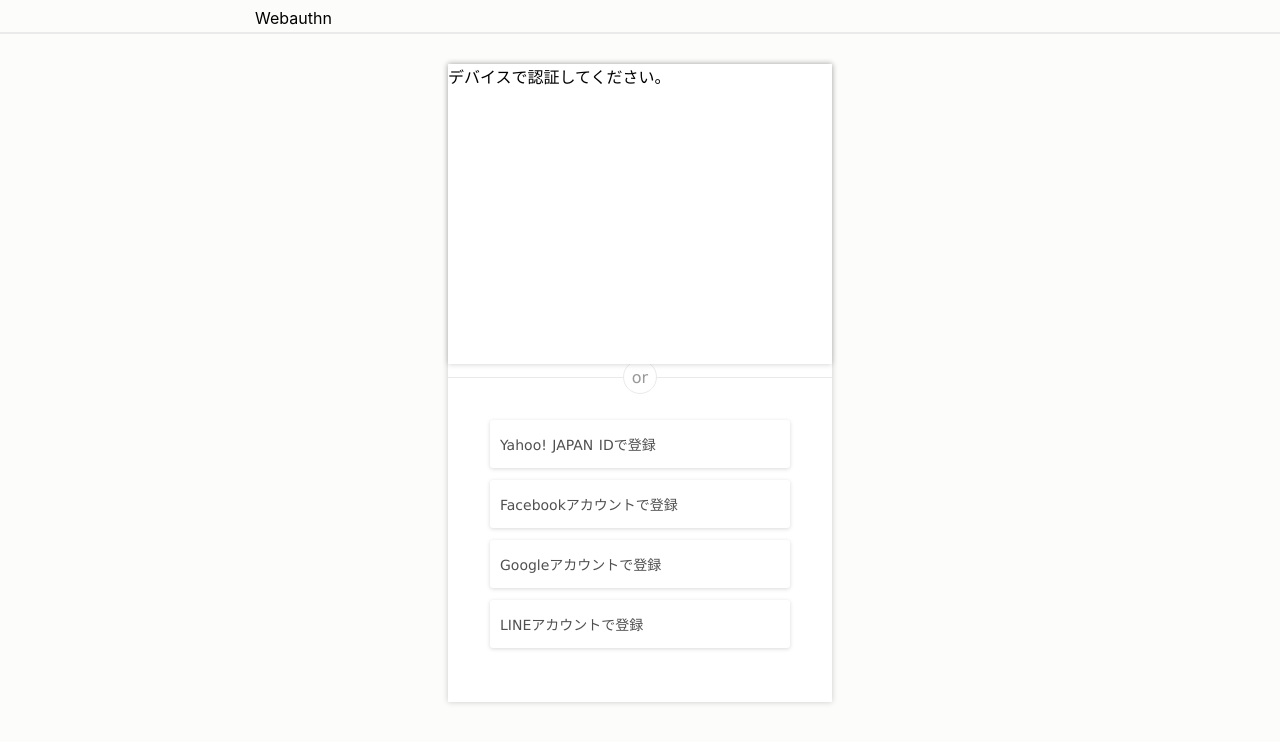
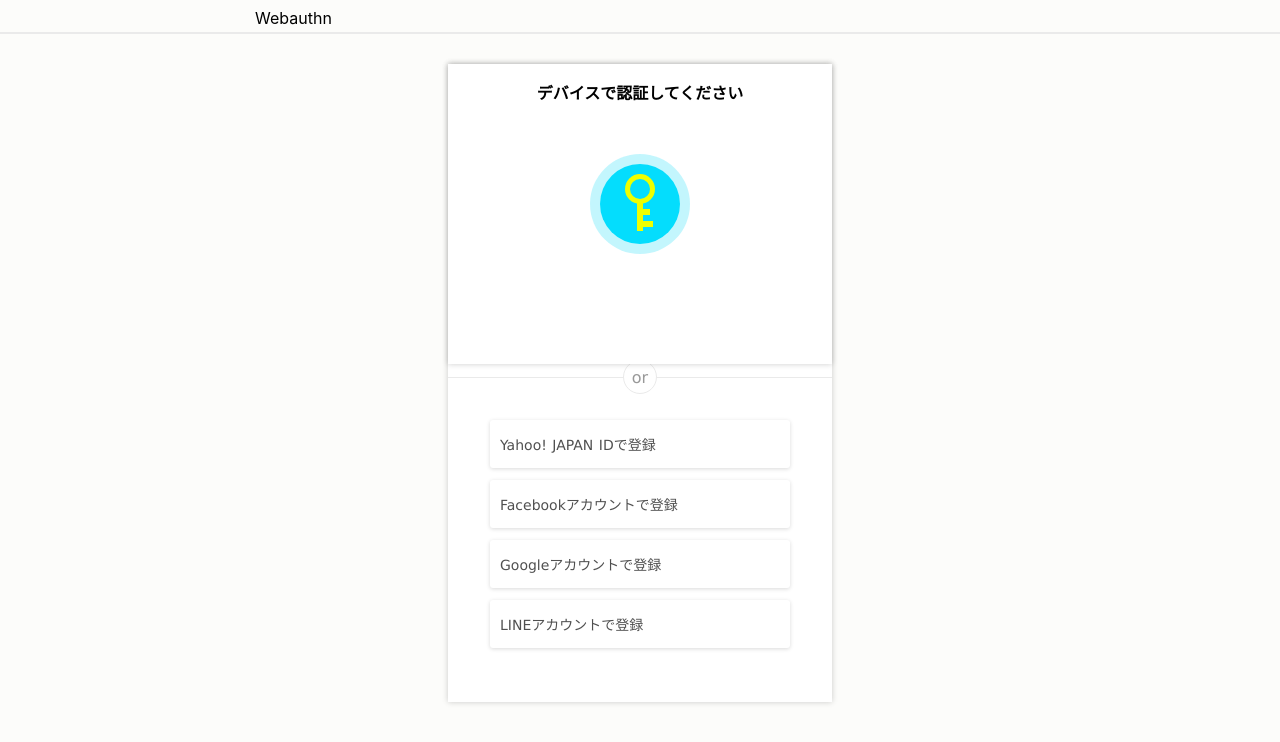
Before and after one commit to kadotami/webauthn, a Nuxt app in the folder vue/: page /registration in a window 1280 px wide. Shown: the top 742 px of the page. Built offline with nearby package versions, Linux system fonts and the light colour scheme.

Commit message:
add icon animation

```diff
--- a/vue/components/KeyTouch.vue
+++ b/vue/components/KeyTouch.vue
@@ -1,8 +1,15 @@
 <template lang="pug">
   .key-touch
     .popup(v-show="display")
-      p デバイスで認証してください。
+      h1 デバイスで認証してください
       .key-image
+        span.ring
+        .key
+          .key-ring
+            .hale
+          .key-block
+            .bar
+            .bar.bar-bottom
 </template>
 
 <script>
@@ -15,6 +22,8 @@ export default {
 
 <style lang="scss" scoped>
   $bg_color: #fff;
+  $ring_color: #04DDFD;
+  $key_color: #ef0;
   .popup {
     position: absolute;
     width: 30%;
@@ -24,5 +33,79 @@ export default {
     background: $bg_color;
     box-sizing: border-box;
     z-index: 100;
+
+    h1 {
+      margin: 16px 0;
+      text-align: center;
+      font-size: 16px;
+    }
+
+    .key-image {
+      position: relative;
+      display: block;
+      width: 80px;
+      height: 80px;
+      margin: 60px auto;
+      border-radius: 50%;
+      background: $ring_color;
+
+      .ring {
+        background: rgba(181, 244, 253, 0.8);
+        position: absolute;
+        z-index:-1;
+        border-radius: 50%;
+        height: 100px;
+        width: 100px;
+        top: -10px;
+        left: -10px;
+        animation: pulsate 1s ease-out;  /* スピードなど */
+        animation-iteration-count: infinite;
+      }
+
+      .key-ring {
+        position: relative;
+        height: 30px;
+        width: 30px;
+        left: 25px;
+        top: 10px;
+        background: $key_color;
+        border-radius: 50%;
+        .hale {
+          position: relative;
+          height: 20px;
+          width: 20px;
+          left: 5px;
+          top: 5px;
+          background: #ef0;
+          border-radius: 50%;
+          background: $ring_color;
+        }
+      }
+
+      .key-block {
+        position: relative;
+        height: 32px;
+        width: 0;
+        left: 37px;
+        top: 5px;
+        border: 3px solid $key_color;
+        .bar {
+          position: relative;
+          border: 3px solid $key_color;
+          height: 0;
+          width: 10px;
+          top: 7px;
+        }
+        .bar-bottom {
+          width: 13px;
+          top: 13px;
+        }
+      }
+    }
+    @keyframes pulsate {
+      0%   { transform: scale(1, 1); }
+      50%  { opacity: 1; }
+      100% { transform: scale(2, 2); opacity: 0.0; }
+    }
   }
 </style>
```
